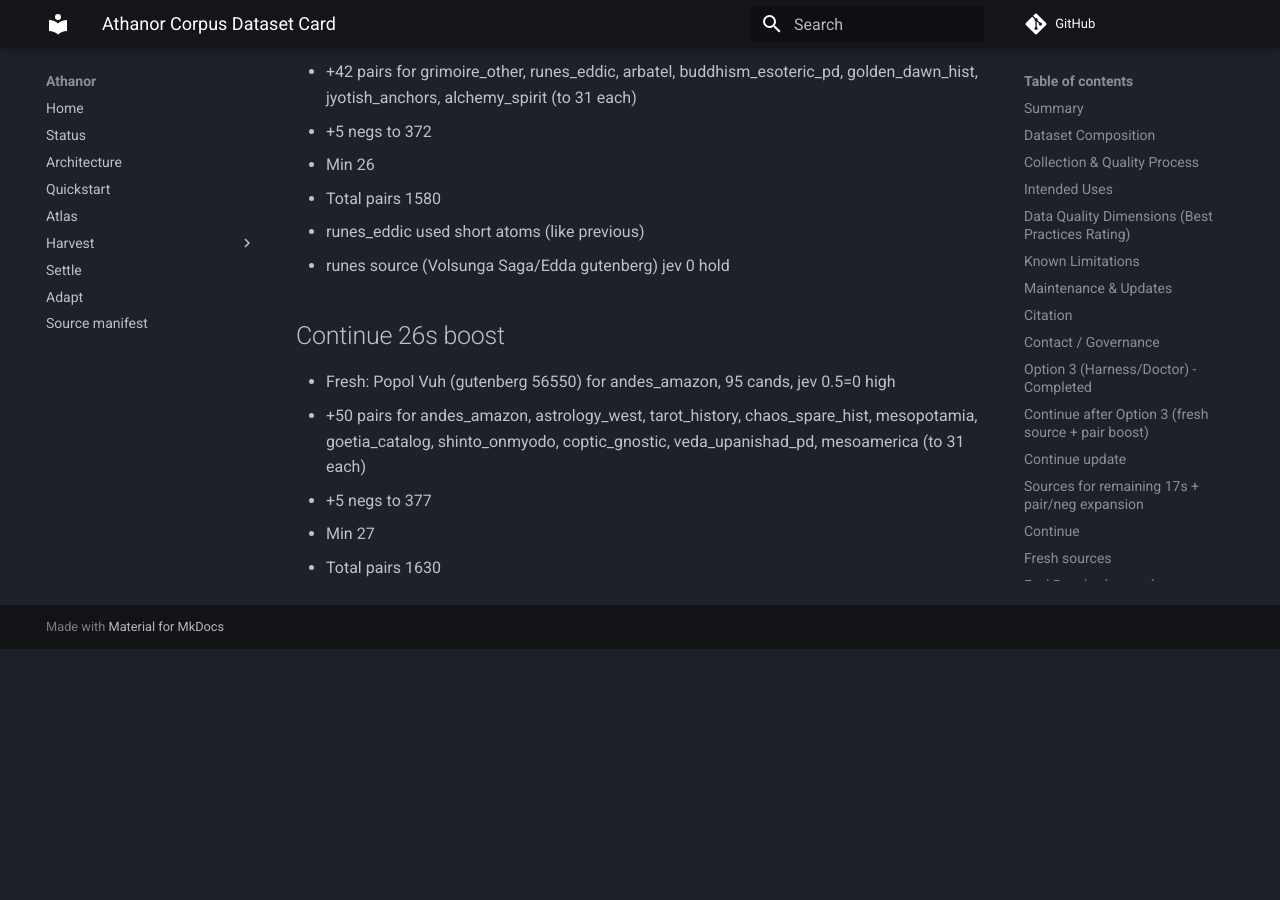
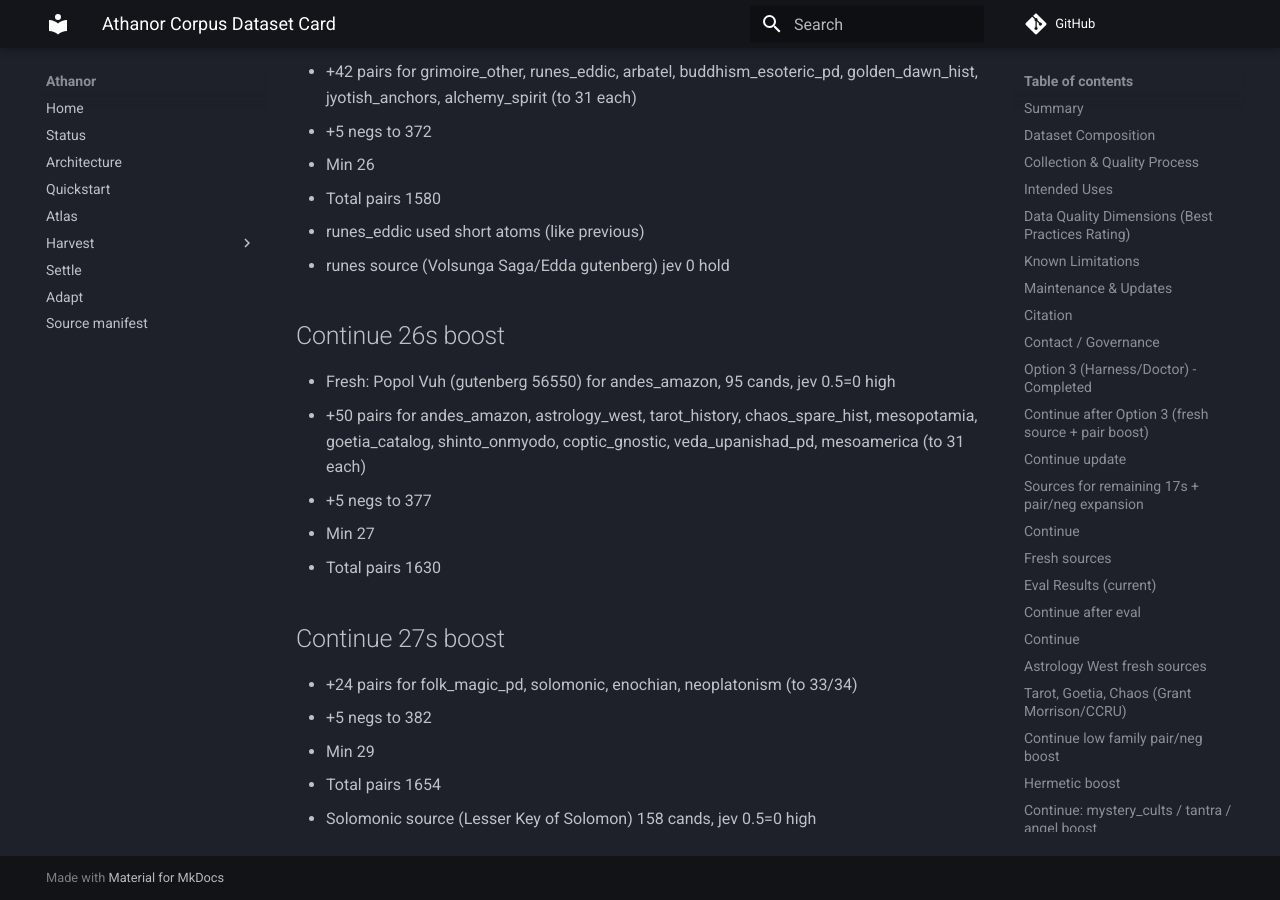
Before and after one commit to scrimshawlife-ctrl/Athanor, an MkDocs documentation site: the page built from docs/dataset-card.md, in a window 1280 px wide and 900 px high, scrolled down 7753 px. Built offline with MkDocs 1.6.1 and Material for MkDocs 9.7.7, drawn with Linux system fonts in a browser that asks for light colours; comment, search, counter and statistics services are not loaded; before the commit the page ends 8402 px from its top, so only the background shows below that.

Commit message:
continue: +24 pairs for 27s (folk_magic/solomonic/enochian/neoplatonism to 33/34); +5 negs=382; min 29; solomonic source jev 0. 229 PASS.

```diff
--- a/docs/dataset-card.md
+++ b/docs/dataset-card.md
@@ -242,3 +242,11 @@ Updated continue: Pairs 1342, Negs 307, Min pair 14, Lowest [('history_magic', 1
 - +5 negs to 377
 - Min 27
 - Total pairs 1630
+
+
+## Continue 27s boost
+- +24 pairs for folk_magic_pd, solomonic, enochian, neoplatonism (to 33/34)
+- +5 negs to 382
+- Min 29
+- Total pairs 1654
+- Solomonic source (Lesser Key of Solomon) 158 cands, jev 0.5=0 high
```
Also changed, not shown: 3 other files.
